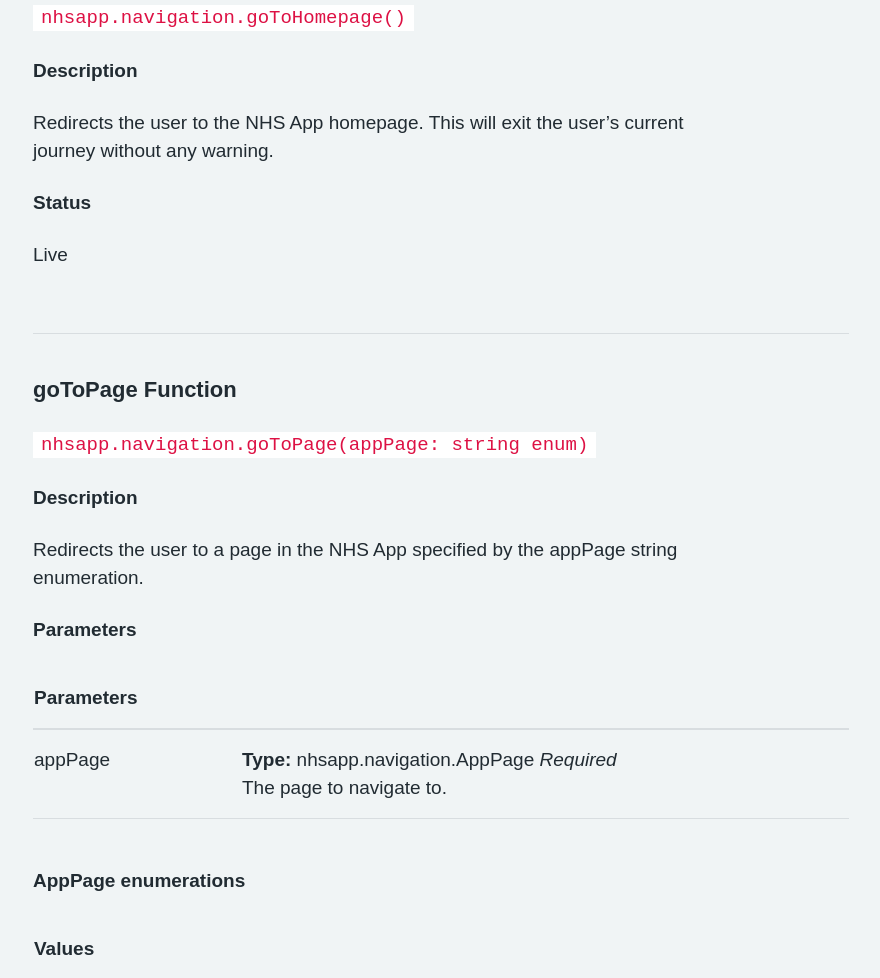
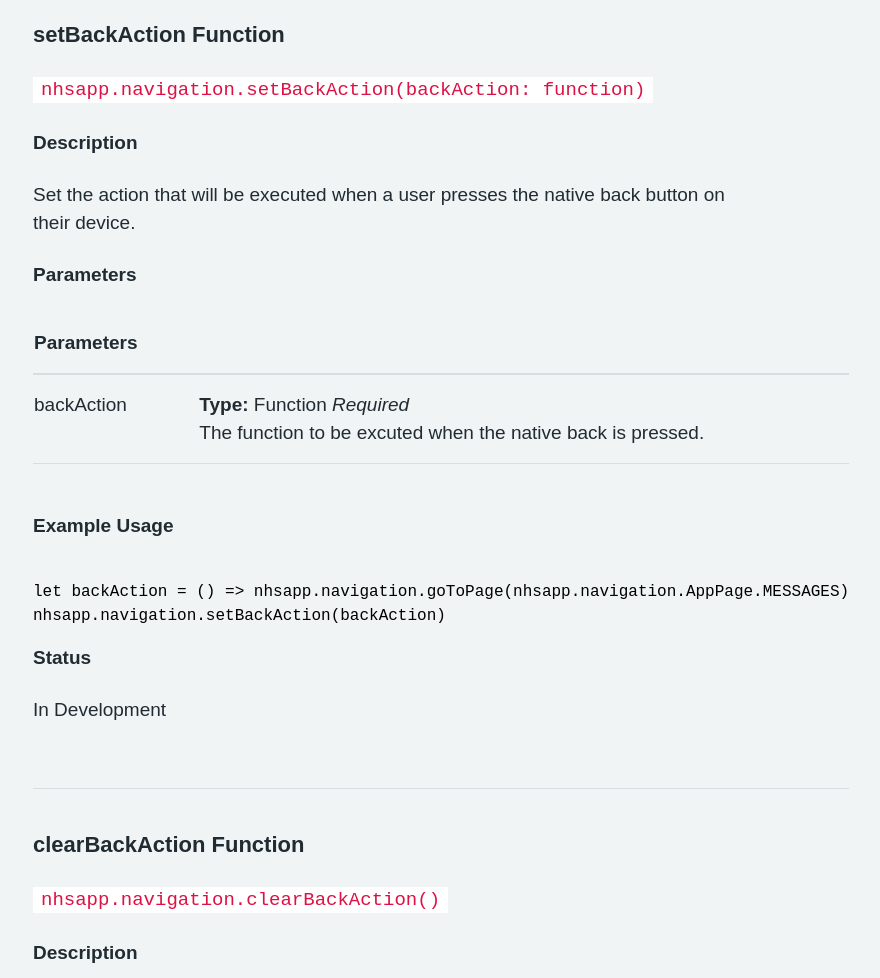
Before and after one commit to nhsconnect/nhsapp-developer-documentation, an Eleventy site: page src/js-api-specification.md in a window 1280 px wide. Shown: the part 2506-3484 px from the top of the page, without its empty margins (341-1221 px from the left). Built offline with nearby package versions, Linux system fonts and the light colour scheme; Eleventy itself is replaced by a stand-in of ours; code samples lack their colours; files that its build step writes are made by us from their sources; a web font is replaced by a local one.

Commit message:
Update js-api-specification.md

````diff
--- a/src/js-api-specification.md
+++ b/src/js-api-specification.md
@@ -26,6 +26,8 @@
   * [getAppPlatform](/nhsapp-developer-documentation/js-api-specification#getAppPlatform)
   * [isOpenInNHSApp](/nhsapp-developer-documentation/js-api-specification#isOpenInNHSApp)
 * [Navigation](/nhsapp-developer-documentation/js-api-specification#navigation)
+  * [setBackAction](/nhsapp-developer-documentation/js-api-specification#setBackAction)
+  * [clearBackAction](/nhsapp-developer-documentation/js-api-specification#clearBackAction)
   * [goToHomepage](/nhsapp-developer-documentation/js-api-specification#goToHomepage)
   * [goToPage](/nhsapp-developer-documentation/js-api-specification#goToPage)
   * [openBrowserOverlay](/nhsapp-developer-documentation/js-api-specification#openBrowserOverlay)
@@ -70,6 +72,52 @@
 ---
 
 ### Navigation <a name="navigation"></a>
+
+#### setBackAction Function <a name="setBackAction"></a>
+
+`nhsapp.navigation.setBackAction(backAction: function)`
+
+##### Description
+
+Set the action that will be executed when a user presses the native back button on their device.
+
+##### Parameters
+
+| Parameters              |                                                                                                                                                                |
+|-------------------------|----------------------------------------------------------------------------------------------------------------------------------------------------------------------------------|
+| backAction                 | **Type:** Function *Required*<br>The function to be excuted when the native back is pressed.
+
+##### Example Usage
+
+```js
+let backAction = () => nhsapp.navigation.goToPage(nhsapp.navigation.AppPage.MESSAGES)
+nhsapp.navigation.setBackAction(backAction)
+```
+##### Status
+
+In Development
+
+---
+
+#### clearBackAction Function <a name="clearBackAction"></a>
+
+`nhsapp.navigation.clearBackAction()`
+
+##### Description
+
+Clear the action that will be executed when a user presses the native back button on their device.
+
+
+##### Example Usage
+
+```js
+nhsapp.navigation.clearBackAction()
+```
+##### Status
+
+In Development
+
+---
 
 #### goToHomepage Function <a name="goToHomepage"></a>
 
````
